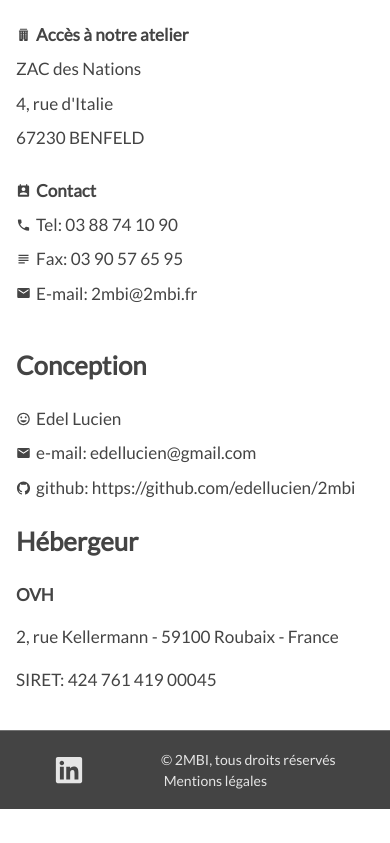
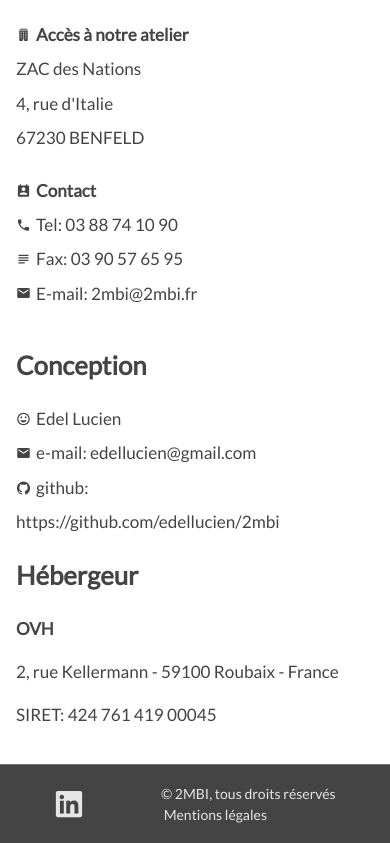
Before and after one commit to edellucien/2mbi, a Next.js app: page /legals in a window 390 px wide. Shown: the part 574-1417 px from the top of the page. Before the commit the page ends 1383 px from the top, so only its background shows below. Built offline with nearby package versions, Linux system fonts and the light colour scheme.

Commit message:
Some mobile adaptations

```diff
--- a/pages/legals.js
+++ b/pages/legals.js
@@ -1,9 +1,11 @@
 import React from 'react';
+import useMediaQuery from '@material-ui/core/useMediaQuery';
 import { makeStyles } from '@material-ui/core/styles';
 import Container from '@material-ui/core/Container';
 import { IoLogoGithub } from 'react-icons/io';
 import { MdMood, MdEmail } from 'react-icons/md';
 import Layout from '../src/components/Layout';
+import MUITheme from '../src/themes/2mbi-theme';
 import ContactComp from '../src/components/Contact';
 
 const useStyles = makeStyles(theme => ({
@@ -47,6 +49,7 @@ const useStyles = makeStyles(theme => ({
 
 const Legals = () => {
   const classes = useStyles();
+  const isMobile = useMediaQuery(MUITheme.breakpoints.down('xs'));
 
   return (
     <Layout>
@@ -79,6 +82,23 @@ const Legals = () => {
             e-mail:&nbsp;
             <a href="mailto:edellucien@gmail.com">edellucien@gmail.com</a>
           </p>
+          {isMobile ? (
+            <>
+              <p>
+                <IoLogoGithub />
+                github:&nbsp;
+              </p>
+              <p>
+                <a
+                  target="_blank"
+                  rel="noopener noreferrer"
+                  href="https://github.com/edellucien/2mbi"
+                >
+                  https://github.com/edellucien/2mbi
+                </a>
+              </p>
+            </>
+          ) : (
             <p>
               <IoLogoGithub />
               github:&nbsp;
@@ -90,6 +110,7 @@ const Legals = () => {
                 https://github.com/edellucien/2mbi
               </a>
             </p>
+          )}
         </div>
         <h2>Hébergeur</h2>
         <div>
```
Lines whose indentation alone changed are shown as unchanged.
